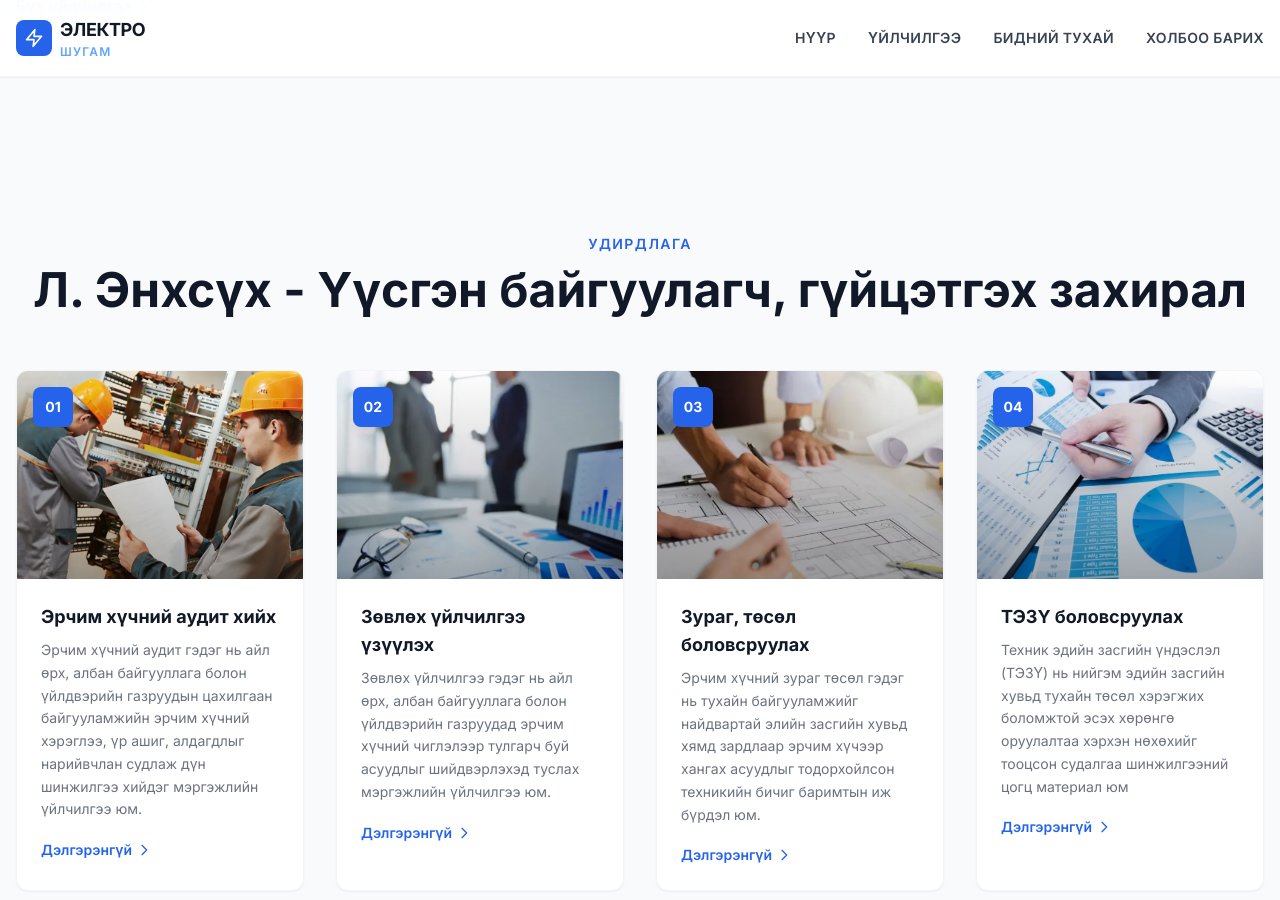
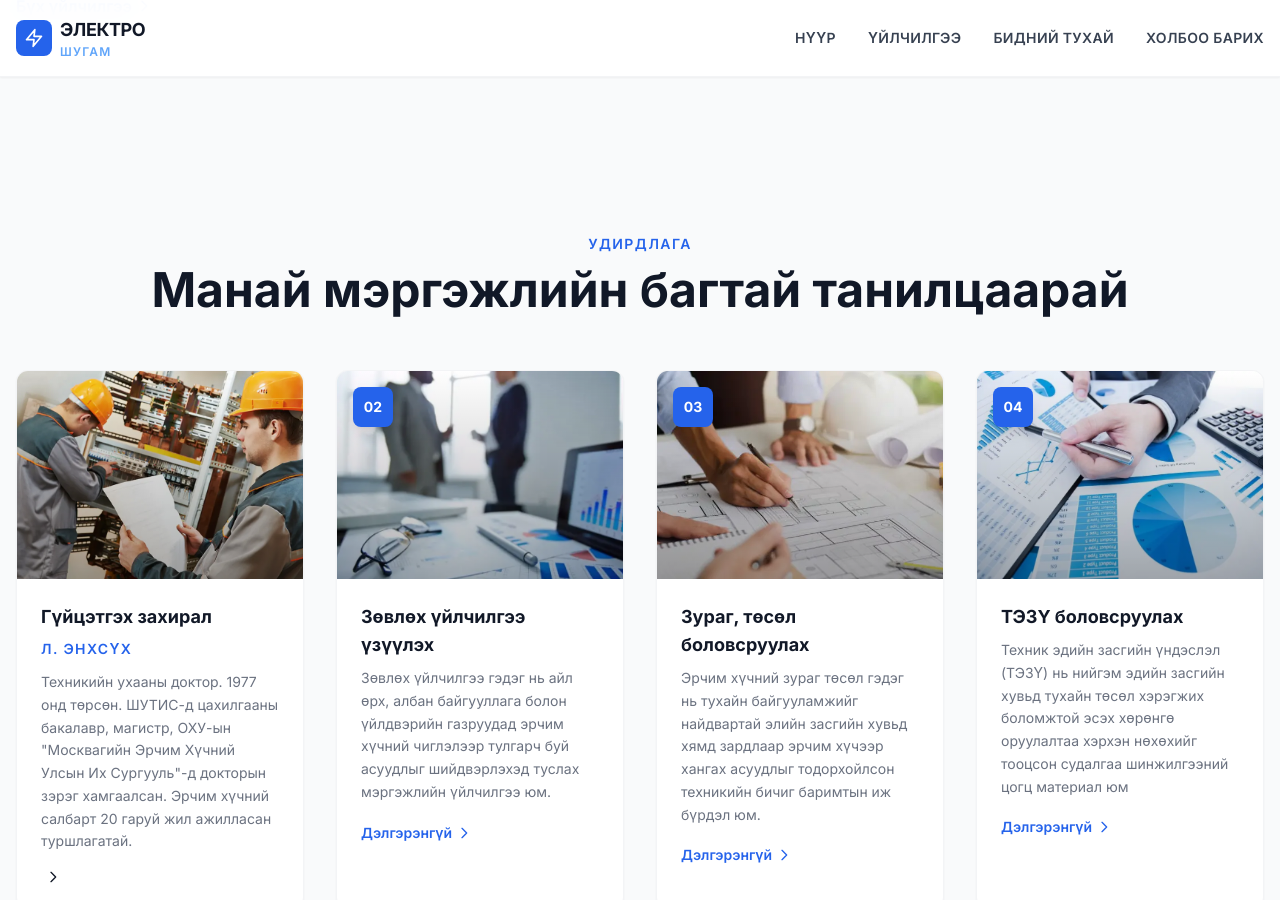
Before and after one commit to electroshugam/electroshugam_web_new, a Jekyll site: the page built from index.html, in a window 1280 px wide and 900 px high, scrolled down 3117 px. Built offline with Jekyll 4.4.1, drawn with Linux system fonts in a browser that asks for light colours; nearby versions of some CDN libraries.

Commit message:
fig update

```diff
--- a/index.html
+++ b/index.html
@@ -209,7 +209,7 @@ body_class: hero-dark
   <div class="container mx-auto px-4">
     <div class="text-center mb-14">
       <p class="text-sm font-semibold text-blue-600 uppercase tracking-widest mb-3">Удирдлага</p>
-      <h2 class="text-3xl md:text-4xl lg:text-5xl font-bold text-gray-900">Л. Энхсүх - Үүсгэн байгуулагч, гүйцэтгэх захирал</h2>
+      <h2 class="text-3xl md:text-4xl lg:text-5xl font-bold text-gray-900">Манай мэргэжлийн багтай танилцаарай</h2>
     </div>
     <div class="grid grid-cols-1 md:grid-cols-2 xl:grid-cols-4 gap-8">
       <!-- Service 1 -->
@@ -217,14 +217,13 @@ body_class: hero-dark
         <div class="relative h-52 overflow-hidden">
           <img src="{{ '/media/auditor.webp' | relative_url }}" alt="Эрчим хүчний аудит" class="service-image w-full h-full object-cover">
           <div class="absolute inset-0 bg-gradient-to-t from-black/30 to-transparent"></div>
-          <div class="absolute top-4 left-4 w-10 h-10 bg-blue-600 rounded-lg flex items-center justify-center text-white font-bold text-sm shadow-lg">01</div>
         </div>
         <div class="p-6">
-          <h3 class="text-lg font-bold mb-2 text-gray-900 group-hover:text-blue-600 transition-colors">Эрчим хүчний аудит хийх</h3>
-          <p class="text-gray-500 text-sm leading-relaxed mb-4">Эрчим хүчний аудит гэдэг нь айл өрх, албан байгууллага болон үйлдвэрийн газруудын цахилгаан байгууламжийн эрчим хүчний хэрэглээ, үр ашиг, алдагдлыг нарийвчлан судлаж дүн шинжилгээ хийдэг мэргэжлийн үйлчилгээ юм.</p>
-          <a href="{{ '/services/' | relative_url }}" class="inline-flex items-center text-blue-600 hover:text-blue-700 font-semibold text-sm group/link">
-            Дэлгэрэнгүй
-            <svg class="w-4 h-4 ml-1 group-hover/link:translate-x-1 transition-transform" fill="none" stroke="currentColor" stroke-width="2" viewBox="0 0 24 24"><path stroke-linecap="round" stroke-linejoin="round" d="M9 5l7 7-7 7"/></svg>
+          <h3 class="text-lg font-bold mb-2 text-gray-900 group-hover:text-blue-600 transition-colors">Гүйцэтгэх захирал</h3>
+          <p class="text-sm font-semibold text-blue-600 uppercase tracking-widest mb-3">Л. Энхсүх</p>
+
+          <p class="text-gray-500 text-sm leading-relaxed mb-4">Техникийн ухааны доктор. 1977 онд төрсөн. ШУТИС-д цахилгааны бакалавр, магистр, ОХУ-ын "Москвагийн Эрчим Хүчний Улсын Их Сургууль"-д докторын зэрэг хамгаалсан. Эрчим хүчний салбарт 20 гаруй жил ажилласан туршлагатай.</p>
+          <svg class="w-4 h-4 ml-1 group-hover/link:translate-x-1 transition-transform" fill="none" stroke="currentColor" stroke-width="2" viewBox="0 0 24 24"><path stroke-linecap="round" stroke-linejoin="round" d="M9 5l7 7-7 7"/></svg>
           </a>
         </div>
       </div>
```
